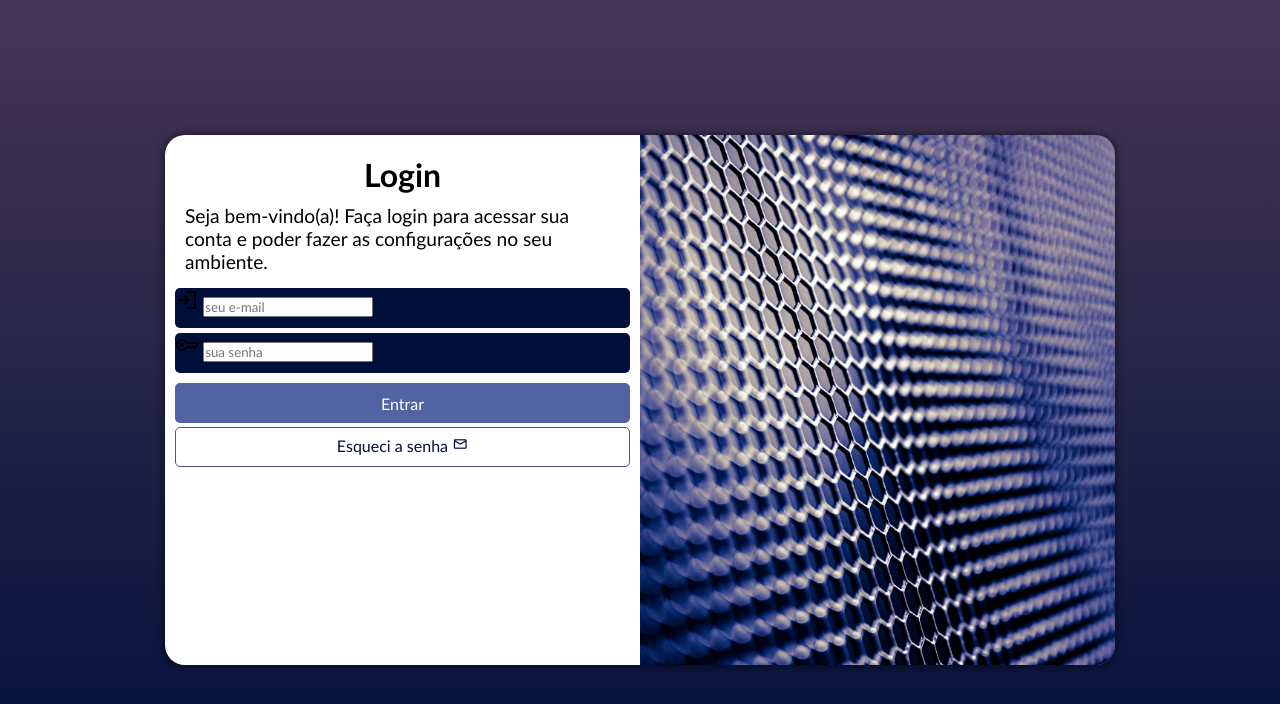
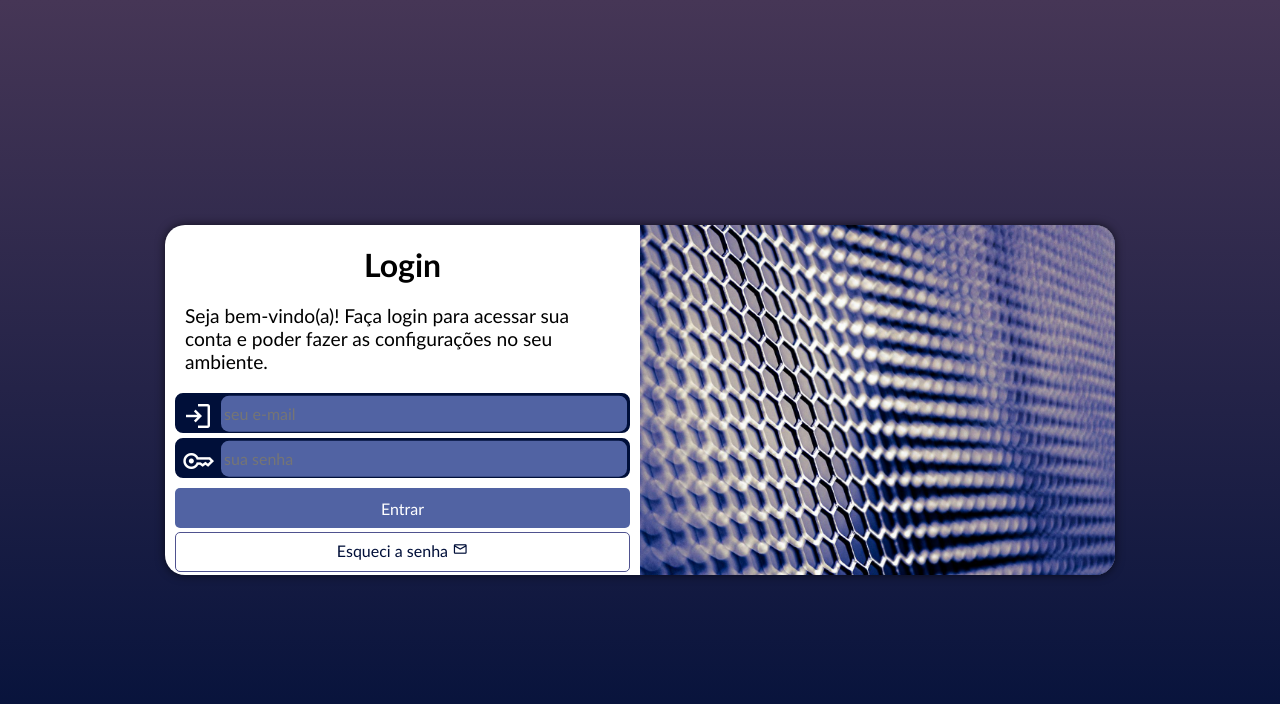
Before and after one commit to AlyneRezende/projeto-login, a plain HTML site: page index.html in a window 1280 px wide. Drawn offline with nearby package versions, Linux system fonts and the light colour scheme.

Commit message:
mais configuracao css

```diff
--- a/estilos/media-query.css
+++ b/estilos/media-query.css
@@ -15,6 +15,7 @@
 
     section#login {
         width: 80vw;
+        height: 300px;
     }
 
     section#login > div#imagem {
@@ -35,6 +36,7 @@
     }
     section#login {
         width: 950px;
+        height: 350px;
     }
 
     section#login > div#imagem {
@@ -54,5 +56,6 @@
 
     section#login > div#formulario > p {
         font-size: 1.2em;
+        margin: 10px 0px;
     }
 }
--- a/estilos/style.css
+++ b/estilos/style.css
@@ -32,13 +32,13 @@
     position: absolute;
     top: 50%;
     left: 50%;
-    transform: translate(-50%,-50%);
     overflow: hidden;
     background-color: white;
     width: 255px;
     height: 530px;
     border-radius: 20px;
     box-shadow: 0px 0px 10px rgba(0, 0, 0, 0.642);
+    transform: translate(-50%,-50%);
     transition: width .3s, height .3s;
     transition-timing-function: ease; /*transição ser mais suavizada*/
 }
@@ -68,15 +68,38 @@
 
 form > div.campo {
     background-color: #000F39;
+    border: 2px solid #000F39;
     width: 100%;
     height: 40px;
     display: block;
-    border-radius: 5px;
+    border-radius: 8px;
     margin: 5px 0px;
 }
 
 form > div.campo > label {
     display: none;
+}
+
+form > div.campo > span {
+    color: white;
+    font-size: 2em;
+    width: 40px;
+    padding: 5px;
+}
+
+form > div.campo > input {
+    background-color: #5163A3;
+    font-size: 1em;
+    padding: 3px;
+    width: calc(100% - 45px);
+    height: 100%;
+    border: 0px;
+    border-radius: 8px;
+    transform: translateY(-12.3px);
+}
+
+form > div.campo > input:focus-within {
+    background-color: white;
 }
 
 form > input[type=submit] {
```
